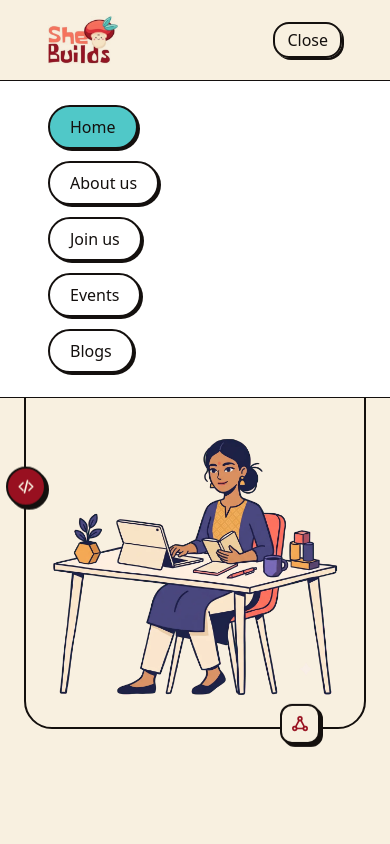
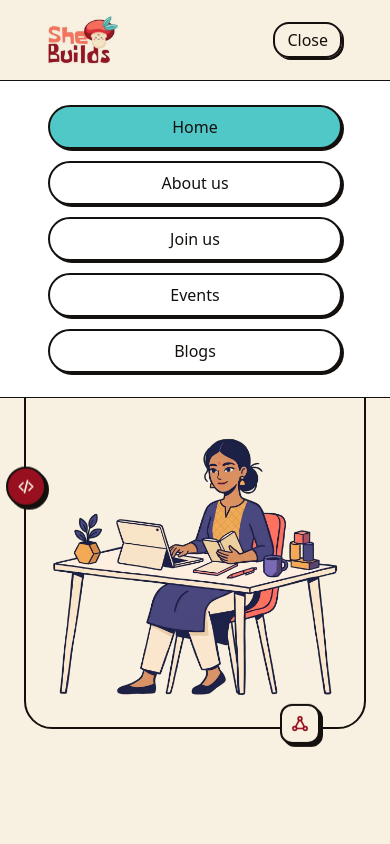
Before and after one commit to renisha18/sheBuildsTN, a React (Vite) app: page /#home in a window 390 px wide. Both pictures are taken after a click on the button "Menu". Shown: the top 844 px of the page. Built offline with nearby package versions, Linux system fonts and the light colour scheme.

Commit message:
Mobile: Menu updated

```diff
--- a/src/components/Navbar.jsx
+++ b/src/components/Navbar.jsx
@@ -4,9 +4,11 @@ import logo from '../assets/logo.jpeg'
 import { sections, scrollToSection } from '../siteSections.js'
 
 // Each link is its own brutal pill button: teal when active, white otherwise; presses into its shadow
-const linkClass = (isActive) =>
+// In the mobile menu every pill is the same full-width (capped), 44px+ tall box with centred text
+const linkClass = (isActive, mobile) =>
   [
-    'inline-block rounded-full border-2 border-ink px-5 py-2 font-body text-ink shadow-brutal-sm',
+    mobile ? 'flex w-full min-h-11 items-center justify-center text-center' : 'inline-block',
+    'rounded-full border-2 border-ink px-5 py-2 font-body text-ink shadow-brutal-sm',
     'transition motion-reduce:transition-none active:translate-x-0.5 active:translate-y-0.5 active:shadow-none',
     'focus-visible:outline-2 focus-visible:outline-offset-2 focus-visible:outline-ink',
     isActive ? 'bg-accent-alt' : 'bg-surface hover:bg-accent-alt/20 focus-visible:bg-accent-alt/20',
@@ -86,10 +88,10 @@ function Navbar() {
     else navigate({ pathname: '/', hash: `#${id}` })
   }
 
-  const renderLinks = () =>
+  const renderLinks = (mobile = false) =>
     sections.map(({ id, label }) => (
-      <li key={id}>
-        <a href={`/#${id}`} onClick={(e) => go(e, id)} aria-current={current === id ? 'true' : undefined} className={linkClass(current === id)}>
+      <li key={id} className={mobile ? 'w-full max-w-xs' : undefined}>
+        <a href={`/#${id}`} onClick={(e) => go(e, id)} aria-current={current === id ? 'true' : undefined} className={linkClass(current === id, mobile)}>
           {label}
         </a>
       </li>
@@ -131,9 +133,9 @@ function Navbar() {
         {open && (
           <ul
             id="mobile-nav"
-            className="navbar:hidden absolute inset-x-0 top-full flex flex-col items-start gap-3 bg-surface border-y border-ink px-12 py-6"
+            className="navbar:hidden absolute inset-x-0 top-full flex flex-col items-center gap-3 bg-surface border-y border-ink px-12 py-6"
           >
-            {renderLinks()}
+            {renderLinks(true)}
           </ul>
         )}
       </nav>
```
